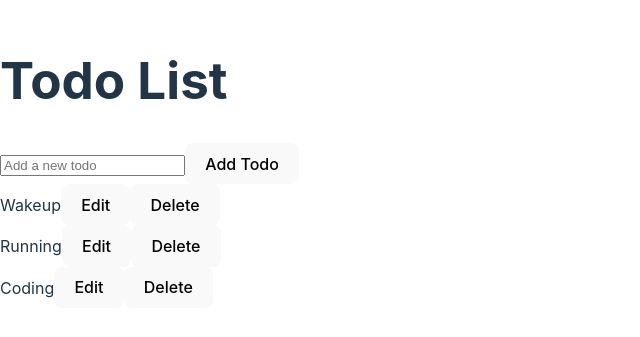
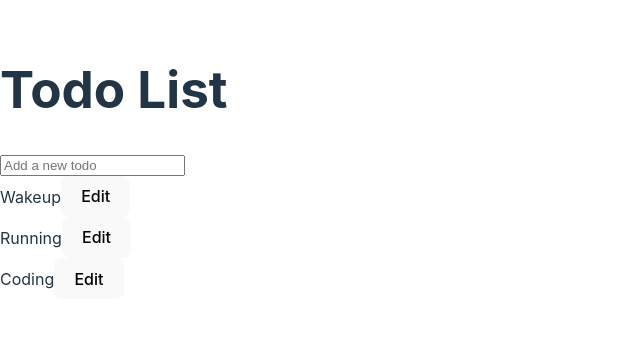
Before and after one commit to Balaguru0311/ToDo, a React (Vite) app: page / in a window 1280 px wide. Shown: the part 237-574 px from the top of the page, without its empty margins (0-640 px from the left). Built offline with nearby package versions, Linux system fonts and the light colour scheme; no server answers.

Commit message:
Testing code comments

```diff
--- a/src/App.jsx
+++ b/src/App.jsx
@@ -18,48 +18,53 @@ const App = () => {
     const [updateId, setUpdateId] = useState(null); // To track which todo is being updated
 
 
-    useEffect(() => {
-        // Fetch the initial todos from the backend
-        const fetchTodos = async () => {
-            const response = await axios.get('http://localhost:5000/api/todos');
-            setTodos(response.data);
-        };
+    // useEffect(() => {
+    //     // Fetch the initial todos from the backend
+    //     const fetchTodos = async () => {
+    //         const response = await axios.get('http://localhost:5000/api/todos');
+    //         setTodos(response.data);
+    //     };
 
-        fetchTodos();
-    }, []);
+    //     fetchTodos();
+    // }, []);
 
-    const handleAdd = async () => {
-        if (newText.trim() === '') return; // Prevent adding empty todos
-        try {
-            const response = await axios.post('http://localhost:5000/api/todos', { text: newText });
-            setTodos([...todos, response.data]); // Add the new todo to the state
-            setNewText(''); // Clear input field
-        } catch (error) {
-            console.error('Error adding todo:', error);
-        }
-    };
+    // const handleAdd = async () => {
+    //     if (newText.trim() === '') return; // Prevent adding empty todos
+    //     try {
+    //         const response = await axios.post('http://localhost:5000/api/todos', { text: newText });
+    //         setTodos([...todos, response.data]); // Add the new todo to the state
+    //         setNewText(''); // Clear input field
+    //     } catch (error) {
+    //         console.error('Error adding todo:', error);
+    //     }
+    // };
 
-    const handleUpdate = async () => {
-        if (updateId && newText.trim() !== '') {
-            try {
-                const response = await axios.put(`http://localhost:5000/api/todos/${updateId}`, { text: newText });
-                setTodos(todos.map(todo => (todo._id === updateId ? response.data : todo)));
-                setNewText(''); // Clear the input field after update
-                setUpdateId(null); // Reset updateId
-            } catch (error) {
-                console.error('Error updating todo:', error);
-            }
-        }
-    };
+    // const handleUpdate = async () => {
+    //     if (updateId && newText.trim() !== '') {
+    //         try {
+    //             const response = await axios.put(`http://localhost:5000/api/todos/${updateId}`, { text: newText });
+    //             setTodos(todos.map(todo => (todo._id === updateId ? response.data : todo)));
+    //             setNewText(''); // Clear the input field after update
+    //             setUpdateId(null); // Reset updateId
+    //         } catch (error) {
+    //             console.error('Error updating todo:', error);
+    //         }
+    //     }
+    // };
 
-    const handleDelete = async (id) => {
-        try {
-            await axios.delete(`http://localhost:5000/api/todos/${id}`);
-            setTodos(todos.filter(todo => todo._id !== id)); // Remove the deleted todo from state
-        } catch (error) {
-            console.error('Error deleting todo:', error);
-        }
-    };
+    // const handleDelete = async (id) => {
+    //     try {
+    //         await axios.delete(`http://localhost:5000/api/todos/${id}`);
+    //         setTodos(todos.filter(todo => todo._id !== id)); // Remove the deleted todo from state
+    //     } catch (error) {
+    //         console.error('Error deleting todo:', error);
+    //     }
+    // };
+    // {updateId ? (
+    //     <button onClick={handleUpdate}>Update Todo</button>
+    // ):
+    // <button onClick={handleAdd}>Add Todo</button>}
+
     return (
         <div>
             <h1>Todo List</h1>
@@ -70,10 +75,6 @@ const App = () => {
                 onChange={(e) => setNewText(e.target.value)}
             />
 
-            {updateId ? (
-                <button onClick={handleUpdate}>Update Todo</button>
-            ):
-            <button onClick={handleAdd}>Add Todo</button>}
 
             {todos.map(todo => (
                 <div key={todo._id}>
@@ -82,7 +83,7 @@ const App = () => {
                         setNewText(todo.text); // Set the current text into input for editing
                         setUpdateId(todo._id); // Set the id of the todo being updated
                     }}>Edit</button>
-                    <button onClick={() => handleDelete(todo._id)}>Delete</button>
+                    {/* <button onClick={() => handleDelete(todo._id)}>Delete</button>  */}
                 </div>
             ))}
 
```
